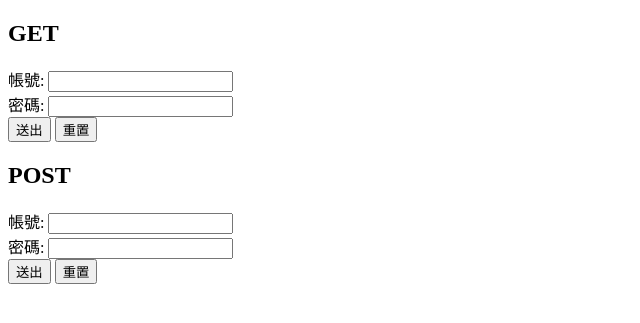
After one commit to liya0706s/112-10-php, a PHP site: page /index2.php in a window 1280 px wide. The commit adds this page. Shown: the top 323 px of the page, without its empty margins (0-640 px from the left). Run offline with PHP 8.4, Linux system fonts and the light colour scheme.

Commit message:
1029練習-get/post

```diff
--- a/index.php
+++ b/index.php
@@ -16,7 +16,7 @@
         </div>
         <div>
             <label for="pw">密碼:</label>
-            <input type="password" name="pw" name="pw">
+            <input type="password" name="pw" id="pw">
         </div>
         <div>
             <input type="submit" value="送出">
--- /dev/null
+++ b/index2.php
@@ -0,0 +1,41 @@
+<!DOCTYPE html>
+<html lang="en">
+<head>
+    <meta charset="UTF-8">
+    <meta name="viewport" content="width=device-width, initial-scale=1.0">
+    <title>網頁傳值</title>
+</head>
+<body>
+    <h2>GET</h2>
+    <form action="?">
+        <div>
+        <label for="acc">帳號:</label>
+        <input type="text" name="acc" id="acc">
+        </div>
+        <div>
+        <label for="pw">密碼:</label>
+        <input type="password" name="pw" id="pw">
+        </div>
+        <div>
+            <input type="submit" value="送出">
+            <input type="reset" value="重置">
+        </div>
+    </form>
+
+    <h2>POST</h2>
+    <form action="?" method="post">
+        <div>
+            <label for="acc">帳號:</label>
+            <input type="text" name="acc" id="acc">
+        </div>
+        <div>
+            <label for="pw">密碼:</label>
+            <input type="password" name="pw" id="pw">
+        </div>
+        <div>
+            <input type="submit" value="送出">
+            <input type="reset" value="重置">
+        </div>
+    </form>
+</body>
+</html>
```
